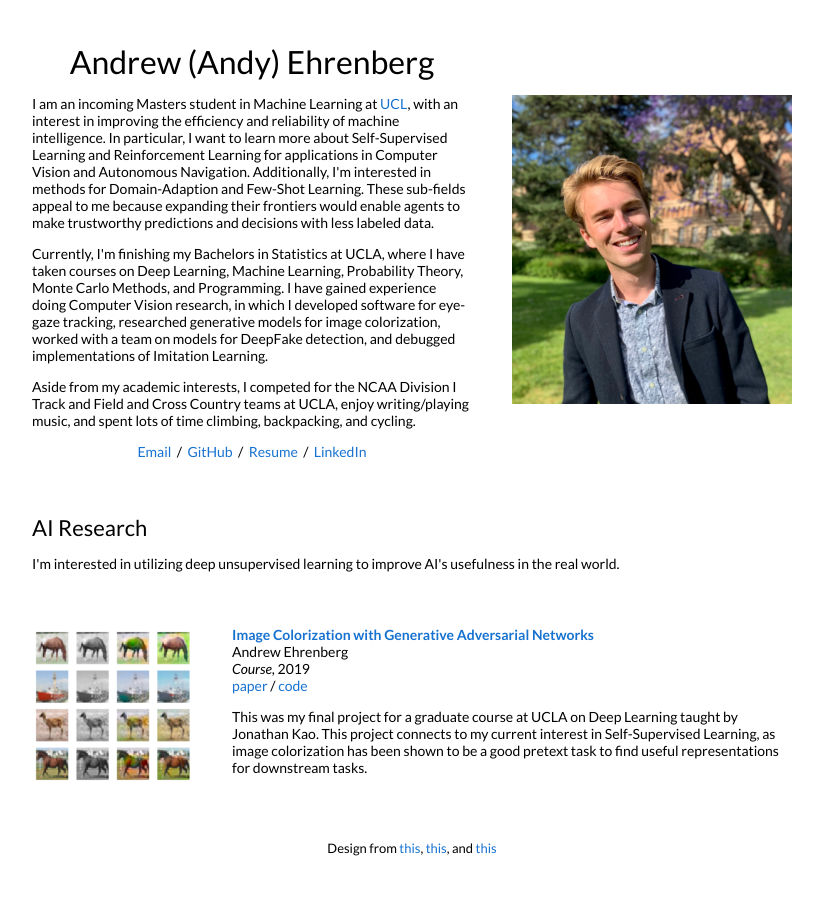
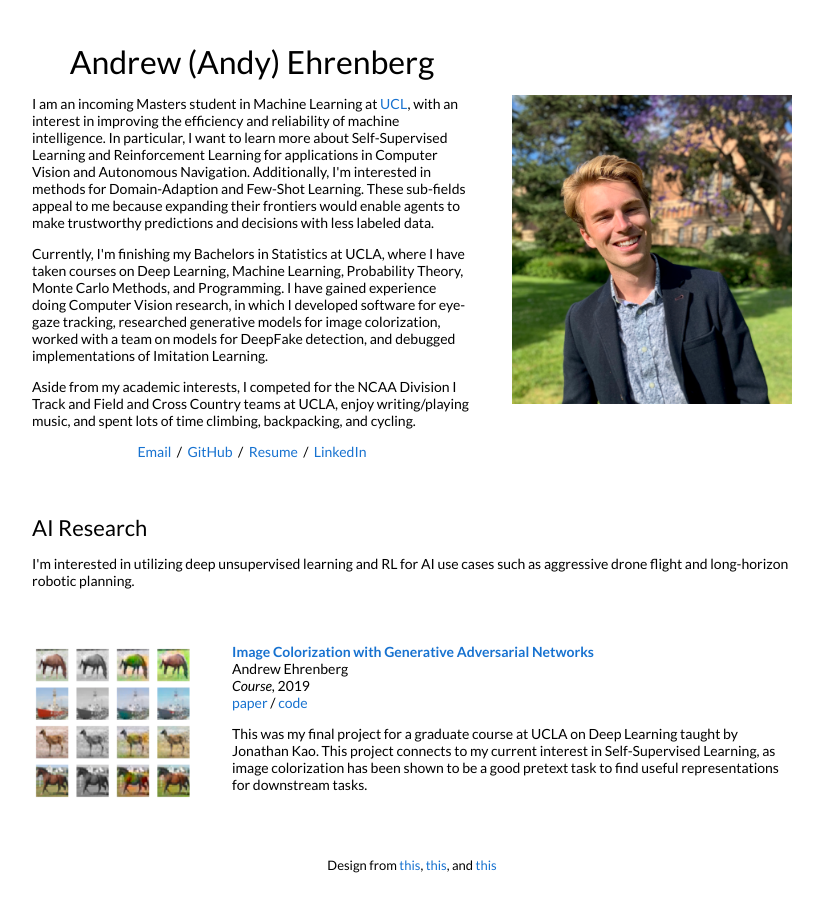
Before and after one commit to andyehrenberg/Website, a Jekyll site: the page built from index.markdown, in a window 1280 px wide. Shown: the whole page, without its empty margins (228-1051 px from the left). Built offline with Jekyll 4.4.1, drawn with Linux system fonts in a browser that asks for light colours.

Commit message:
Update default.html

```diff
--- a/_layouts/default.html
+++ b/_layouts/default.html
@@ -65,7 +65,7 @@
                         <td style="padding:2.5%;width:100%;vertical-align:middle">
                             <h2>AI Research</h2>
                             <p>
-                                I'm interested in utilizing deep unsupervised learning to improve AI's usefulness in the real world.
+                                I'm interested in utilizing deep unsupervised learning and RL for AI use cases such as aggressive drone flight and long-horizon robotic planning.
                             </p>
                         </td>
                     </tr>
@@ -122,7 +122,7 @@
                         <td style="padding:0px">
                             <br>
                             <p style="text-align:center;font-size:small;">
-                                Design from <a target="_blank" style="font-size:small;" href="https://leonidk.com/">this</a>, <a target="_blank" style="font-size:small;" href="https://people.eecs.berkeley.edu/~pathak/">this</a>, and <a target="_blank" style="font-size:small;" href="https://jonbarron.info">this</a>
+                                Design from <a target="_blank" style="font-size:small;" href="https://mishalaskin.github.io/">this</a>, <a target="_blank" style="font-size:small;" href="https://people.eecs.berkeley.edu/~pathak/">this</a>, and <a target="_blank" style="font-size:small;" href="https://jonbarron.info">this</a>
                             </p>
                         </td>
                     </tr>
```
